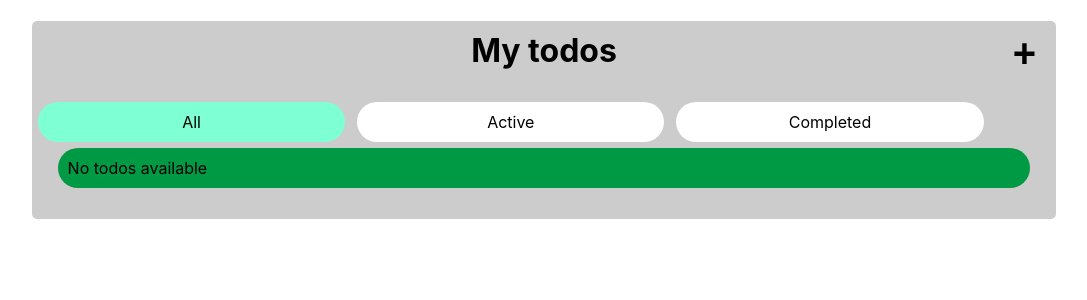
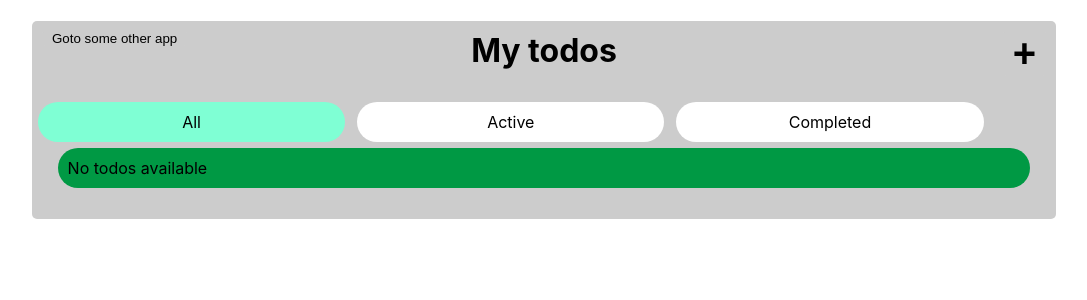
Before and after one commit to pravat11/test_project, a React (Create React App) app: page /todo in a window 1280 px wide. Shown: the top 300 px of the page, without its empty margins (96-1183 px from the left). Built offline with nearby package versions, Linux system fonts and the light colour scheme.

Commit message:
Add some routes

```diff
--- a/package.json
+++ b/package.json
@@ -5,6 +5,7 @@
   "dependencies": {
     "react": "^16.6.3",
     "react-dom": "^16.6.3",
+    "react-router-dom": "^4.3.1",
     "react-scripts": "2.1.1"
   },
   "scripts": {
--- a/src/assets/index.css
+++ b/src/assets/index.css
@@ -105,6 +105,17 @@ input[type='text'] {
   cursor: pointer;
 }
 
+.navigate-button {
+  position: absolute;
+  top: 10px;
+  left: 10px;
+  border: none;
+  background-color: inherit;
+  padding: 0 10px;
+  border-radius: 5px;
+  cursor: pointer;
+}
+
 .add-button:hover {
   color: #444;
 }
--- a/src/components/App.js
+++ b/src/components/App.js
@@ -1,123 +1,17 @@
 import React from 'react';
+import { BrowserRouter, Route, Switch, Redirect } from 'react-router-dom';
 
-import TodoList from './TodoList';
-import TodoTabs from './TodoTabs';
-import AddTodoForm from './AddTodoForm';
-import VisibilityFilters from '../maps/VisibilityFilters';
+import TodoApp from './TodoApp';
+import SomeOtherApp from './SomeOtherApp';
 
-class App extends React.Component {
-  constructor() {
-    super();
+const App = () => (
+  <BrowserRouter>
+    <Switch>
+      <Route exact path="/todo" render={() => <TodoApp />} />
+      <Route path="/something" component={SomeOtherApp} />
+      <Redirect to="/todo" />
+    </Switch>
+  </BrowserRouter>
+);
 
-    this.state = {
-      todos: [],
-      editingTodo: null,
-      isShowingTodoForm: false,
-      visibilityFilter: VisibilityFilters.ALL
-    };
-  }
-
-  setEditTodo = todo => {
-    this.setState({ editingTodo: todo, isShowingTodoForm: true });
-  };
-
-  resetEditMode = () => {
-    this.setState({ editingTodo: null });
-  };
-
-  setVisibilityFilter = visibilityFilter => {
-    const filterExists = Object.keys(VisibilityFilters).find(filter => VisibilityFilters[filter] === visibilityFilter);
-
-    if (!filterExists) {
-      return;
-    }
-
-    this.setState({ visibilityFilter });
-  };
-
-  saveTodo = text => {
-    const todoObject = {
-      text,
-      isCompleted: false
-    };
-
-    const todoExistsAlready = this.state.todos.find(todo => todo.text === text);
-
-    if (todoExistsAlready) {
-      alert('Todo already exists');
-      return;
-    }
-
-    this.setState({ todos: this.state.todos.concat(todoObject) });
-  };
-
-  editTodo = text => {
-    const updatedTodos = this.state.todos.map(todo => {
-      if (todo.text === this.state.editingTodo.text) {
-        return {
-          ...todo,
-          text
-        };
-      }
-
-      return todo;
-    });
-
-    this.setState({ todos: updatedTodos });
-  };
-
-  removeTodo = text => {
-    this.setState({ todos: this.state.todos.filter(todo => todo.text !== text) });
-  };
-
-  toggleTodoForm = () => {
-    this.setState({ isShowingTodoForm: !this.state.isShowingTodoForm });
-  };
-
-  toggleTodoCompletionStatus = text => {
-    let updatedTodos = this.state.todos.map(todo => {
-      if (todo.text !== text) {
-        return todo;
-      }
-
-      return {
-        ...todo,
-        isCompleted: !todo.isCompleted
-      };
-    });
-
-    this.setState({ todos: updatedTodos });
-  };
-
-  render() {
-    return (
-      <div className="container">
-        <h1>My todos</h1>
-        <button className="add-button" onClick={this.toggleTodoForm}>
-          +
-        </button>
-        {this.state.isShowingTodoForm ? (
-          <AddTodoForm
-            saveTodo={this.saveTodo}
-            editTodo={this.editTodo}
-            resetEditMode={this.resetEditMode}
-            toggleTodoForm={this.toggleTodoForm}
-            editingTodo={this.state.editingTodo}
-          />
-        ) : (
-          <React.Fragment>
-            <TodoTabs visibilityFilter={this.state.visibilityFilter} setVisibilityFilter={this.setVisibilityFilter} />
-            <TodoList
-              todos={this.state.todos}
-              removeTodo={this.removeTodo}
-              setEditTodo={this.setEditTodo}
-              visibilityFilter={this.state.visibilityFilter}
-              toggleTodoCompletionStatus={this.toggleTodoCompletionStatus}
-            />
-          </React.Fragment>
-        )}
-      </div>
-    );
-  }
-}
 export default App;
--- /dev/null
+++ b/src/components/SomeOtherApp.jsx
@@ -0,0 +1,17 @@
+import React from 'react';
+import { Route, Switch } from 'react-router-dom';
+
+const SomeOtherApp = () => (
+  <div>
+    <div>Some other App</div>
+    <Switch>
+      <Route exact path="/something/app1" component={App1} />
+      <Route exact path="/something/app2" component={App2} />
+    </Switch>
+  </div>
+);
+
+const App1 = () => <div>App1</div>;
+const App2 = () => <div>App2</div>;
+
+export default SomeOtherApp;
--- /dev/null
+++ b/src/components/TodoApp.jsx
@@ -0,0 +1,133 @@
+import React from 'react';
+import { Link, withRouter } from 'react-router-dom';
+
+import TodoList from './TodoList';
+import TodoTabs from './TodoTabs';
+import AddTodoForm from './AddTodoForm';
+import VisibilityFilters from '../maps/VisibilityFilters';
+
+class App extends React.Component {
+  constructor() {
+    super();
+
+    this.state = {
+      todos: [],
+      editingTodo: null,
+      isShowingTodoForm: false,
+      visibilityFilter: VisibilityFilters.ALL
+    };
+  }
+
+  componentDidMount() {
+    console.log(this.props);
+  }
+
+  setEditTodo = todo => {
+    this.setState({ editingTodo: todo, isShowingTodoForm: true });
+  };
+
+  resetEditMode = () => {
+    this.setState({ editingTodo: null });
+  };
+
+  setVisibilityFilter = visibilityFilter => {
+    const filterExists = Object.keys(VisibilityFilters).find(filter => VisibilityFilters[filter] === visibilityFilter);
+
+    if (!filterExists) {
+      return;
+    }
+
+    this.setState({ visibilityFilter });
+  };
+
+  saveTodo = text => {
+    const todoObject = {
+      text,
+      isCompleted: false
+    };
+
+    const todoExistsAlready = this.state.todos.find(todo => todo.text === text);
+
+    if (todoExistsAlready) {
+      alert('Todo already exists');
+      return;
+    }
+
+    this.setState({ todos: this.state.todos.concat(todoObject) });
+  };
+
+  editTodo = text => {
+    const updatedTodos = this.state.todos.map(todo => {
+      if (todo.text === this.state.editingTodo.text) {
+        return {
+          ...todo,
+          text
+        };
+      }
+
+      return todo;
+    });
+
+    this.setState({ todos: updatedTodos });
+  };
+
+  removeTodo = text => {
+    this.setState({ todos: this.state.todos.filter(todo => todo.text !== text) });
+  };
+
+  toggleTodoForm = () => {
+    this.setState({ isShowingTodoForm: !this.state.isShowingTodoForm });
+  };
+
+  toggleTodoCompletionStatus = text => {
+    let updatedTodos = this.state.todos.map(todo => {
+      if (todo.text !== text) {
+        return todo;
+      }
+
+      return {
+        ...todo,
+        isCompleted: !todo.isCompleted
+      };
+    });
+
+    this.setState({ todos: updatedTodos });
+  };
+
+  gotoSomething = () => {
+    this.props.history.push('/something');
+  };
+
+  render() {
+    return (
+      <div className="container">
+        <h1>My todos</h1>
+        <button className="navigate-button" onClick={this.gotoSomething}>Goto some other app</button>
+        {this.state.isShowingTodoForm ? (
+          <AddTodoForm
+            saveTodo={this.saveTodo}
+            editTodo={this.editTodo}
+            resetEditMode={this.resetEditMode}
+            toggleTodoForm={this.toggleTodoForm}
+            editingTodo={this.state.editingTodo}
+          />
+        ) : (
+          <React.Fragment>
+            <button className="add-button" onClick={this.toggleTodoForm}>
+              +
+            </button>
+            <TodoTabs visibilityFilter={this.state.visibilityFilter} setVisibilityFilter={this.setVisibilityFilter} />
+            <TodoList
+              todos={this.state.todos}
+              removeTodo={this.removeTodo}
+              setEditTodo={this.setEditTodo}
+              visibilityFilter={this.state.visibilityFilter}
+              toggleTodoCompletionStatus={this.toggleTodoCompletionStatus}
+            />
+          </React.Fragment>
+        )}
+      </div>
+    );
+  }
+}
+export default withRouter(App);
```
Also changed, not shown: 1 other file (tests, documents, lock files or other folders).
